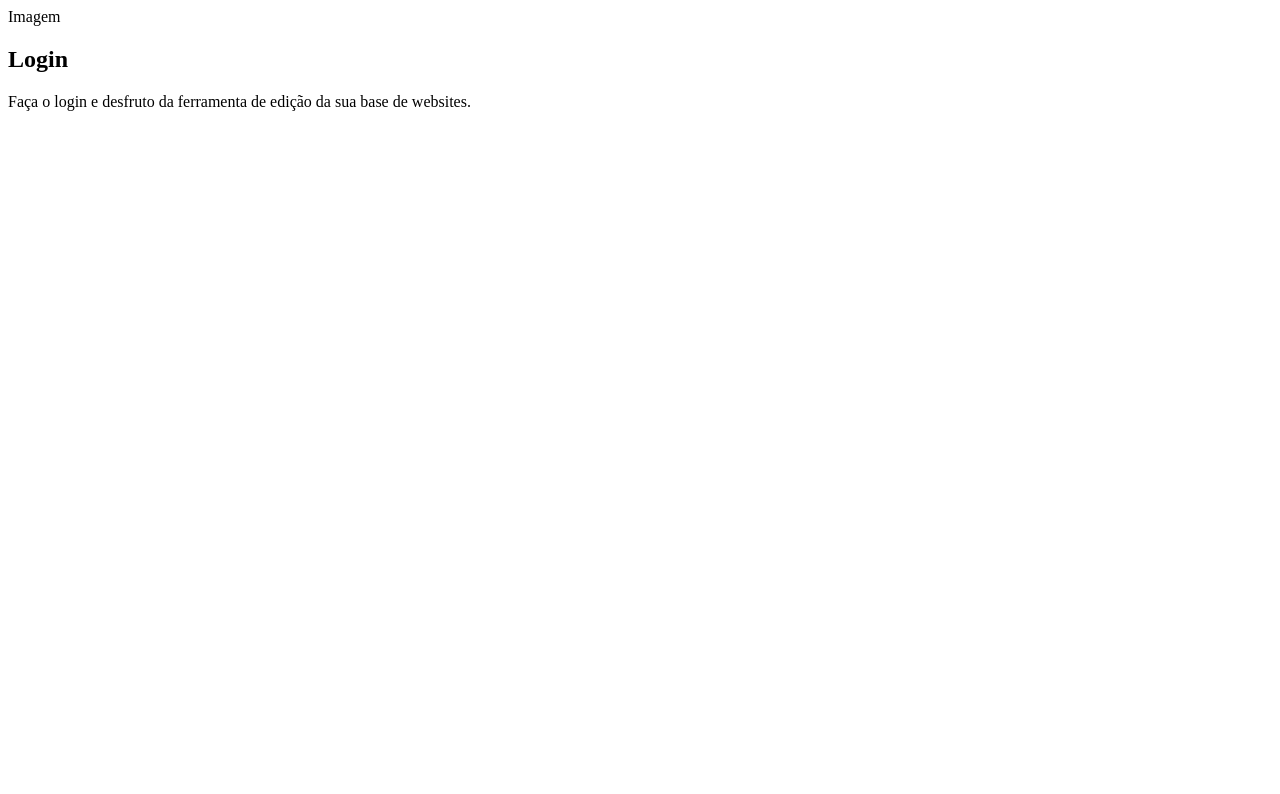
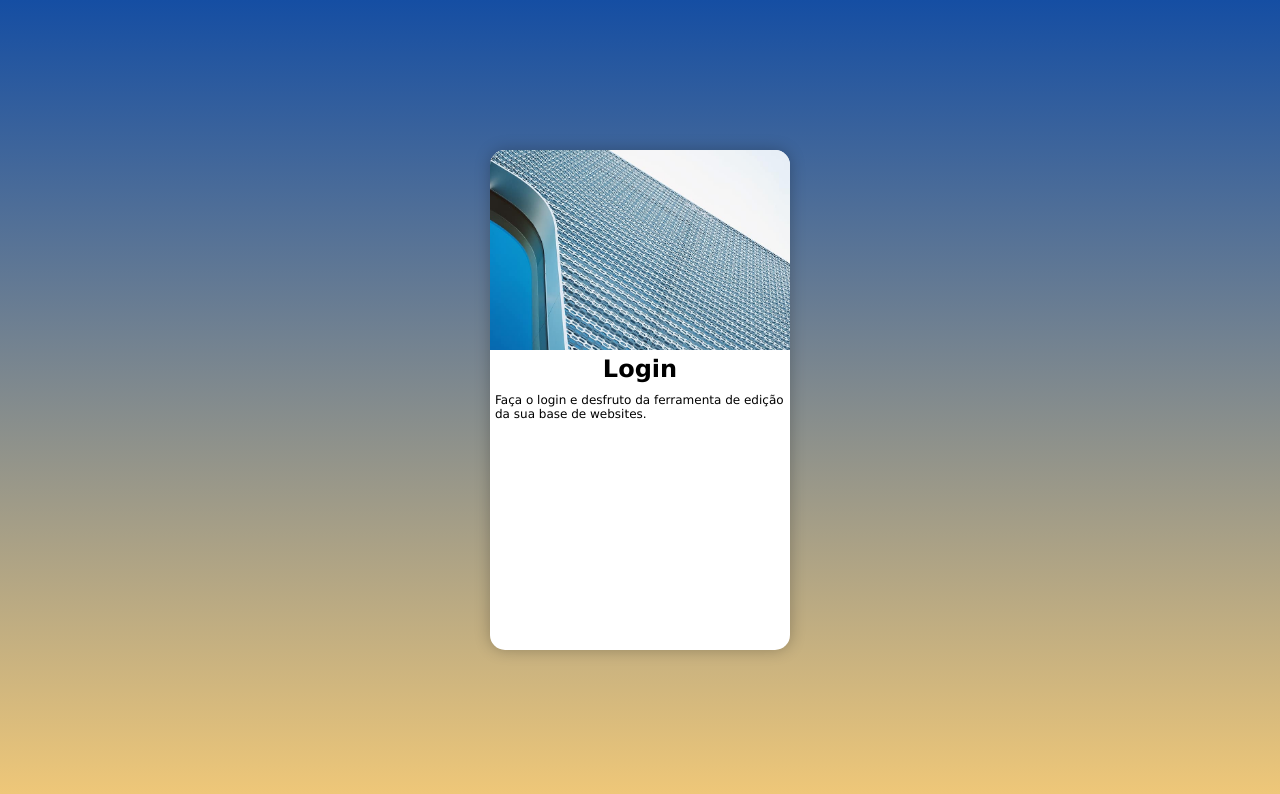
Before and after one commit to marcosalencargarcia/projeto-login, a plain HTML site: page index.html in a window 1280 px wide. Drawn offline with Linux system fonts and the light colour scheme.

Commit message:
Folhas de estilo aplicado no login

```diff
--- a/estilos/style.css
+++ b/estilos/style.css
@@ -1,3 +1,58 @@
 @charset  "UTF-8";
 
-/*  */
+/*
+Paleta de cores:
+Azul escuro: #154EA3
+Bege: #F0C878
+*/
+
+* {
+    font-family: 'Lucida Sans', 'Lucida Sans Regular', 'Lucida Grande', 'Lucida Sans Unicode', Geneva, Verdana, sans-serif;
+    padding: 0px;
+    margin: 0px;
+    box-sizing: border-box;
+}
+
+body, html {
+    width: 100vw;
+    height: 100vh;
+}
+
+body {
+    position: relative;
+    background-image: linear-gradient(to bottom, #154EA3, #F0C878);
+}
+
+div {
+    display: block;
+}
+
+section {
+    position: absolute;
+    top: 50%;
+    left: 50%;
+    transform: translate(-50%, -50%);
+    background-color: white;
+    border-radius: 15px;
+    width: 300px;
+    height: 500px;
+    overflow: hidden;
+    box-shadow: 0px 0px 15px rgba(0, 0, 0, 0.256);
+}
+
+div#imagem {
+    background-image: url("../imagens/metal.jpg");
+    background-repeat: no-repeat;
+    background-position: center left;
+    background-size: cover;
+    height: 200px;
+}
+
+div > h1 {
+    padding: 5px;
+    text-align: center;
+}
+div > p {
+    padding: 5px;
+    font-size: 12px;
+}
--- a/index.html
+++ b/index.html
@@ -9,15 +9,13 @@
 </head>
 <body>
     <section>
-        <picture id="imagem">
-            Imagem
-        </picture>
+        <div id="imagem">
+            <!-- Aqui vai a imagem -->
+        </div>
         <div id="formulario">
             <h1>Login</h1>
             <p>Faça o login e desfruto da ferramenta de edição da sua base de websites.</p>
             <form action="login.php" method="post">
-
-
             </form>
         </div>
     </section>
```
